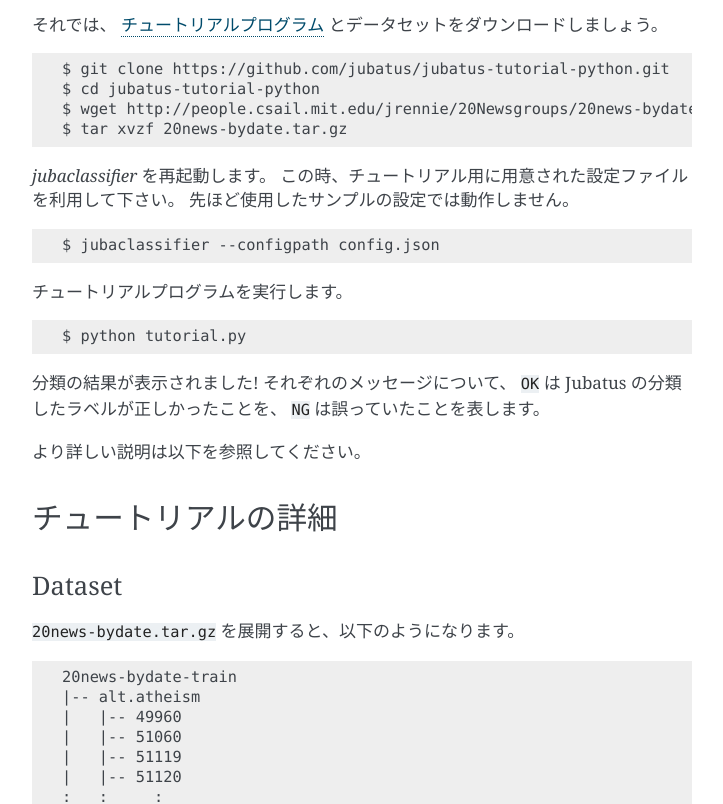
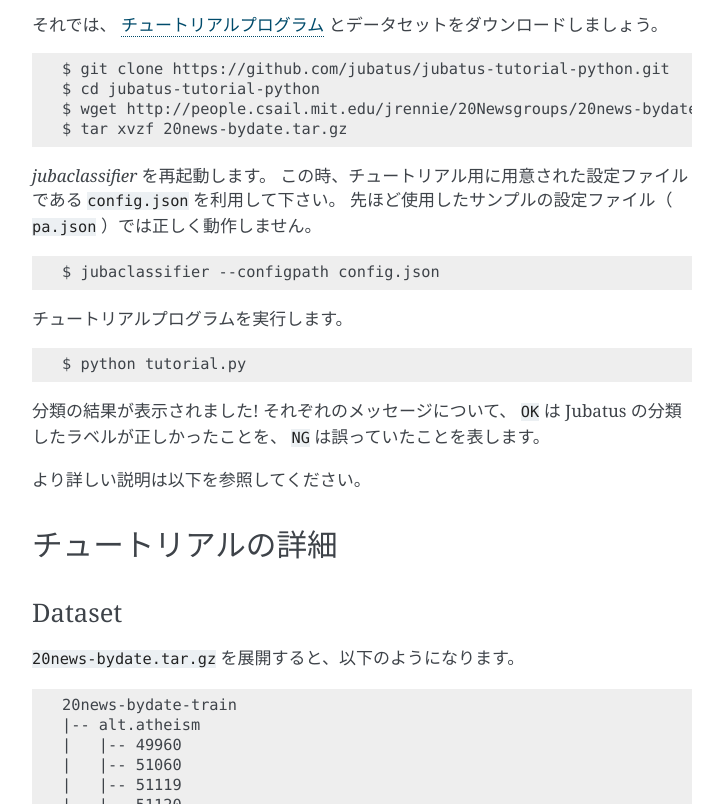
Before and after one commit to jubatus/website, a Sphinx documentation site: the page built from source/ja/tutorial.rst, in a window 1280 px wide and 900 px high, scrolled down 1829 px, cut to the strip 96-900 px from the top of the window. Shown: the whole strip, without its empty margins (388-1111 px from the left). Built offline with Sphinx 7.4.7, drawn with Linux system fonts in a browser that asks for light colours; the version number could not be read and is left out.

Commit message:
Fix explanation

```diff
--- a/source/en/tutorial.rst
+++ b/source/en/tutorial.rst
@@ -102,8 +102,8 @@
   $ wget http://people.csail.mit.edu/jrennie/20Newsgroups/20news-bydate.tar.gz
   $ tar xvzf 20news-bydate.tar.gz
 
-Reboot `jubaclassifier` with the given cofiguration file, that is prepared for this tutorial.
-Do not use an example configuration file used before.
+Reboot `jubaclassifier` with ``config.json`` , which is a configuration file prepared for this tutorial.
+Note: do not use the previous configuration file ( ``pa.json`` ) that was used above.
 
 ::
 
--- a/source/ja/tutorial.rst
+++ b/source/ja/tutorial.rst
@@ -106,8 +106,8 @@
   $ tar xvzf 20news-bydate.tar.gz
 
 `jubaclassifier` を再起動します。
-この時、チュートリアル用に用意された設定ファイルを利用して下さい。
-先ほど使用したサンプルの設定では動作しません。
+この時、チュートリアル用に用意された設定ファイルである ``config.json`` を利用して下さい。
+先ほど使用したサンプルの設定ファイル（ ``pa.json`` ）では正しく動作しません。
 
 ::
 
```
